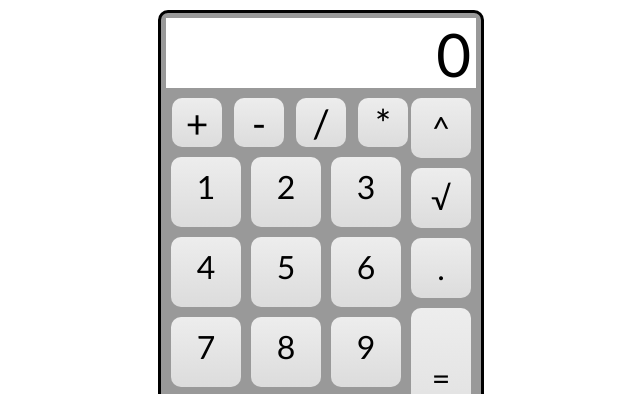
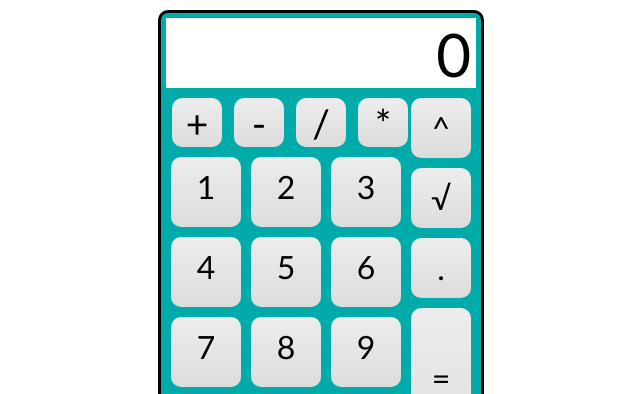
Before and after one commit to JessBohn/simple-calculator, a plain HTML site: page index.html in a window 1280 px wide. Shown: the top 394 px of the page, without its empty margins (319-959 px from the left). Drawn offline with nearby package versions, Linux system fonts and the light colour scheme.

Commit message:
Change background color of calculator body to turquoise

```diff
--- a/style.css
+++ b/style.css
@@ -5,7 +5,7 @@ body, div, a {
 }
 
 #calculator {
-  background-color: #999;
+  background-color: #00aba9;
   width: 310px;
   height: 460px;
   border: 3px black solid;
```
